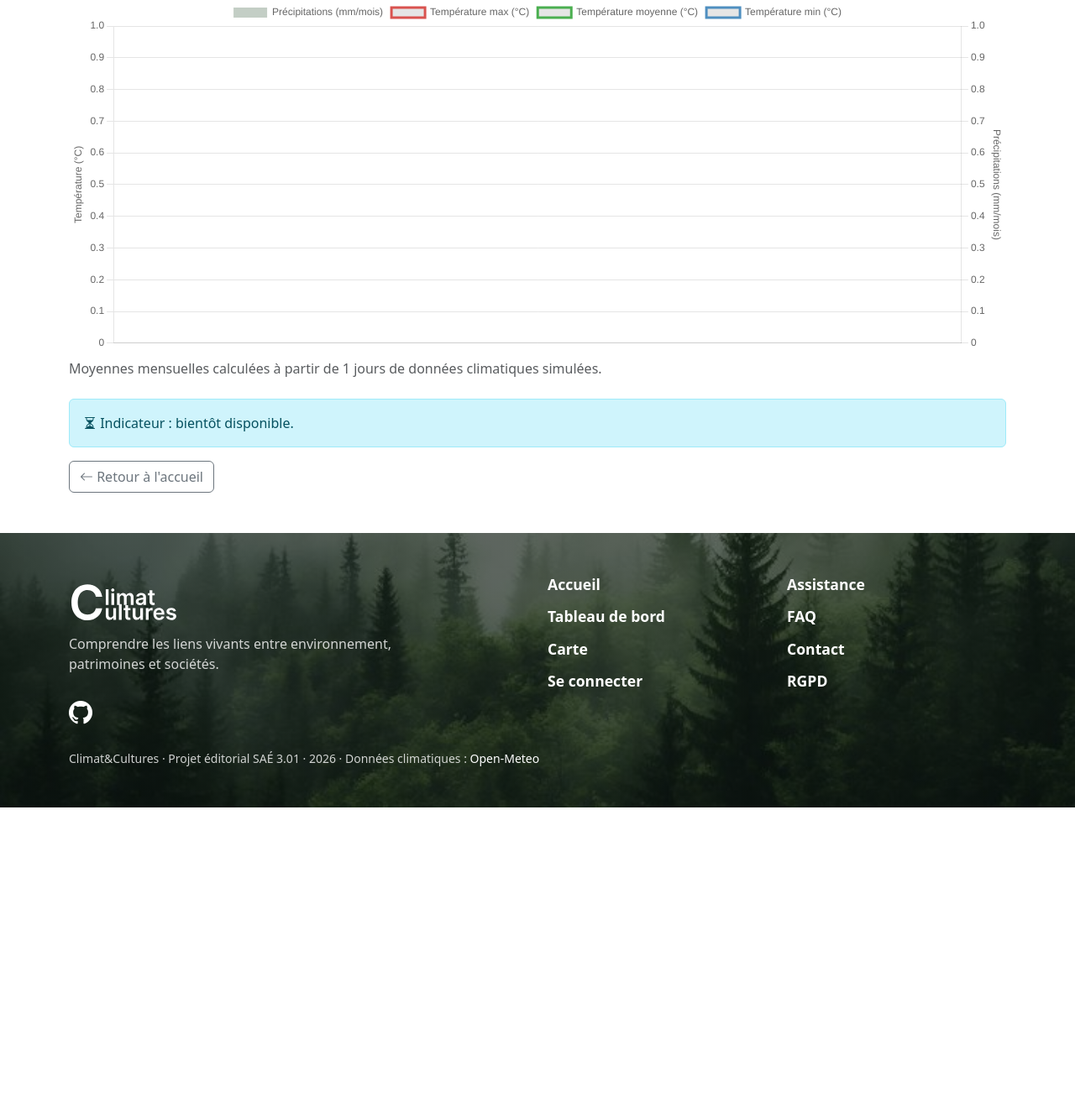
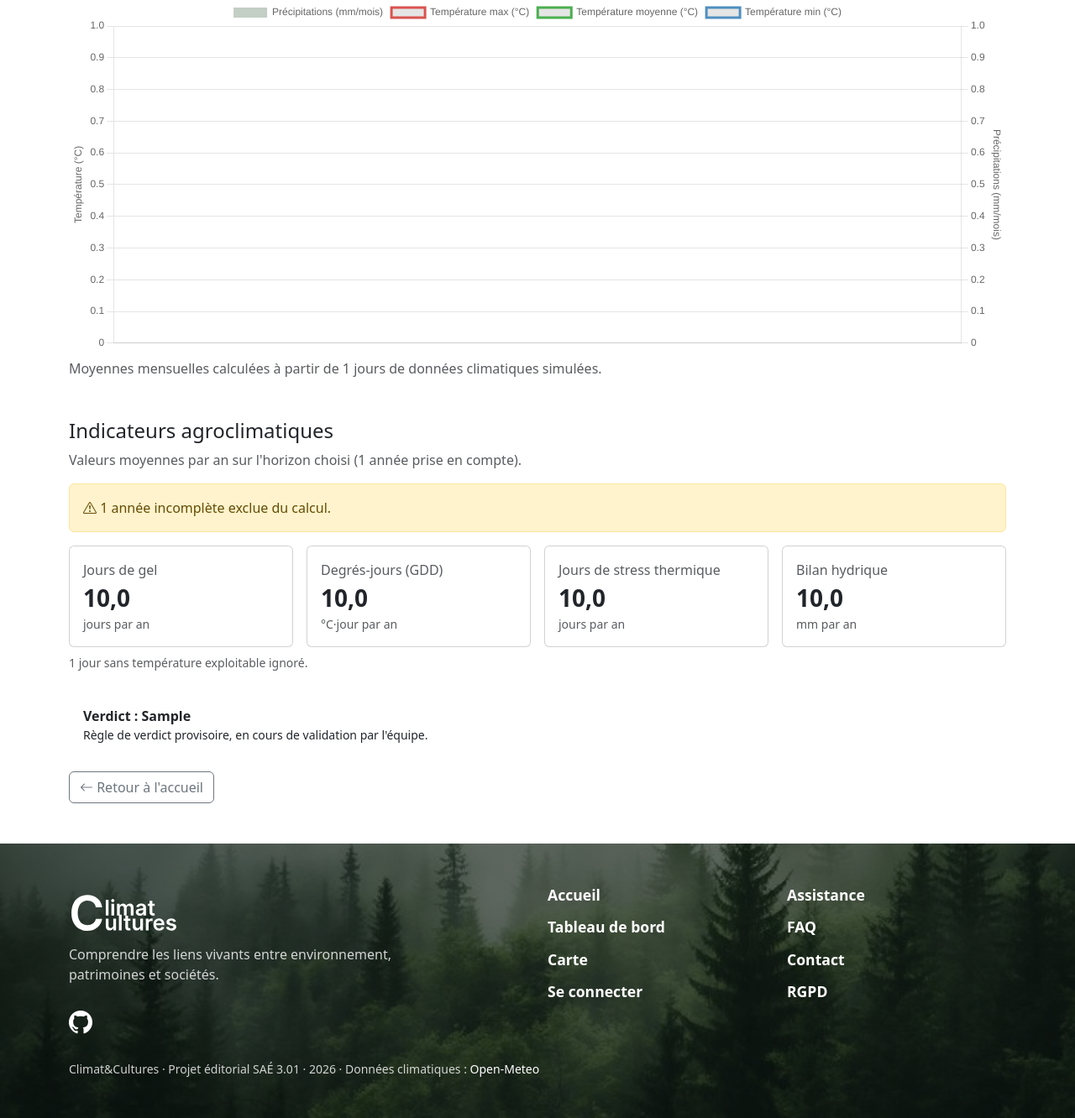
Before and after one commit to DhaliAfnanmasud/SAE-301_climat-cultures, a Flask app: template app/templates/analyse/resultat.html in a window 1280 px wide. Shown: the part 307-1639 px from the top of the page at 84% size. Before the commit the page ends 1269 px from the top, so only its background shows below. Run offline with Flask 3, Linux system fonts and the light colour scheme; the template is opened without the code that fills it: most values are stand-ins (such as "Sample title", 1, 10 or a date in 2020).

Commit message:
feat : ajout des indicateurs dans la page HTML de résultat

```diff
--- a/app/templates/analyse/resultat.html
+++ b/app/templates/analyse/resultat.html
@@ -4,7 +4,6 @@
 
 {% block content %}
 <div class="container py-5">
-
     <h1>Résultat de l'analyse</h1>
 
     {% if erreur %}
@@ -13,7 +12,6 @@
         <i class="bi bi-exclamation-triangle" aria-hidden="true"></i>
         {{ erreur }}
     </div>
-
     <a href="{{ request.full_path }}" class="btn btn-climat">
         <i class="bi bi-arrow-clockwise" aria-hidden="true"></i> Réessayer
     </a>
@@ -36,29 +34,85 @@
             <canvas id="graphique-climat" role="img"
                     aria-label="Températures minimale, moyenne et maximale mensuelles et cumul de précipitations pour {{ nom_commune }}, {{ libelle_horizon }}"></canvas>
         </div>
-
         <figcaption class="text-muted mt-2">
             Moyennes mensuelles calculées à partir de {{ nb_jours }} jours de données climatiques simulées.
         </figcaption>
     </figure>
 
-    {# Emplacement réservé pour l'indicateur de DATA (J3.3) #}
-    <div class="alert alert-info mt-4" role="status">
-        <i class="bi bi-hourglass-split" aria-hidden="true"></i>
-        Indicateur : bientôt disponible.
+    {# Indicateurs calculés par le module de DATA #}
+    <h2 class="h4 mt-5">Indicateurs agroclimatiques</h2>
+    <p class="text-muted">
+        Valeurs moyennes par an sur l'horizon choisi
+        ({{ indicateurs.nb_annees }} année{{ 's' if indicateurs.nb_annees > 1 }} prise{{ 's' if indicateurs.nb_annees > 1 }} en compte).
+    </p>
+
+    {% if indicateurs.serie_incomplete %}
+    <div class="alert alert-warning" role="alert">
+        <i class="bi bi-exclamation-triangle" aria-hidden="true"></i>
+        Série incomplète : aucune année complète n'est disponible, les indicateurs sont calculés sur les jours reçus.
+    </div>
+    {% elif indicateurs.nb_annees_incompletes %}
+    <div class="alert alert-warning" role="alert">
+        <i class="bi bi-exclamation-triangle" aria-hidden="true"></i>
+        {{ indicateurs.nb_annees_incompletes }} année{{ 's' if indicateurs.nb_annees_incompletes > 1 }} incomplète{{ 's' if indicateurs.nb_annees_incompletes > 1 }} exclue{{ 's' if indicateurs.nb_annees_incompletes > 1 }} du calcul.
+    </div>
+    {% endif %}
+
+    <div class="row g-3">
+        <div class="col-6 col-lg-3">
+            <div class="card h-100"><div class="card-body">
+                <div class="text-muted">Jours de gel</div>
+                <div class="fs-3 fw-bold">{{ ('%.1f' % indicateurs.jours_gel)|replace('.', ',') }}</div>
+                <div class="text-muted small">jours par an</div>
+            </div></div>
+        </div>
+        <div class="col-6 col-lg-3">
+            <div class="card h-100"><div class="card-body">
+                <div class="text-muted">Degrés-jours (GDD)</div>
+                <div class="fs-3 fw-bold">{{ ('%.1f' % indicateurs.gdd)|replace('.', ',') }}</div>
+                <div class="text-muted small">°C·jour par an</div>
+            </div></div>
+        </div>
+        <div class="col-6 col-lg-3">
+            <div class="card h-100"><div class="card-body">
+                <div class="text-muted">Jours de stress thermique</div>
+                <div class="fs-3 fw-bold">{{ ('%.1f' % indicateurs.jours_stress_thermique)|replace('.', ',') }}</div>
+                <div class="text-muted small">jours par an</div>
+            </div></div>
+        </div>
+        <div class="col-6 col-lg-3">
+            <div class="card h-100"><div class="card-body">
+                <div class="text-muted">Bilan hydrique</div>
+                {% if indicateurs.bilan_hydrique_mm is none %}
+                <div class="fs-5 fw-bold">Non disponible</div>
+                {% else %}
+                <div class="fs-3 fw-bold">{{ ('%.1f' % indicateurs.bilan_hydrique_mm)|replace('.', ',') }}</div>
+                <div class="text-muted small">mm par an</div>
+                {% endif %}
+            </div></div>
+        </div>
+    </div>
+
+    {% if indicateurs.nb_jours_ignores %}
+    <p class="text-muted small mt-2">
+        {{ indicateurs.nb_jours_ignores }} jour{{ 's' if indicateurs.nb_jours_ignores > 1 }} sans température exploitable ignoré{{ 's' if indicateurs.nb_jours_ignores > 1 }}.
+    </p>
+    {% endif %}
+
+    <div class="alert alert-{{ classe_verdict }} mt-4" role="status">
+        <strong>Verdict : {{ libelle_verdict }}</strong>
+        <div class="small">Règle de verdict provisoire, en cours de validation par l'équipe.</div>
     </div>
 
     <a href="{{ url_for('main.home') }}" class="btn btn-outline-secondary">
         <i class="bi bi-arrow-left" aria-hidden="true"></i> Retour à l'accueil
     </a>
     {% endif %}
-
 </div>
 {% endblock %}
 
 {% block scripts %}
 {% if not erreur %}
-
 {# Données du graphique, injectées en JSON sûr (échappé par Jinja) #}
 <script id="donnees-climat" type="application/json">{{ donnees|tojson }}</script>
 <script src="https://cdn.jsdelivr.net/npm/chart.js@4.4.7/dist/chart.umd.min.js"></script>
```
